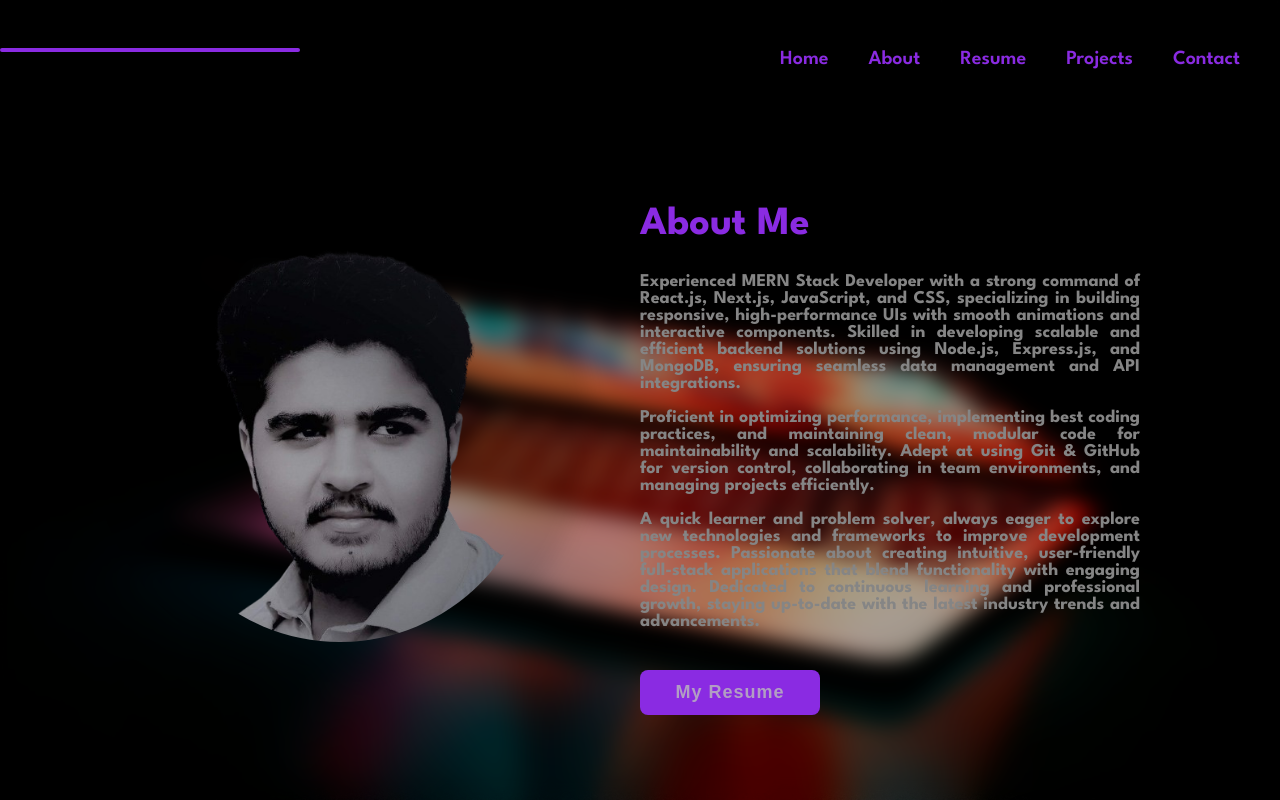
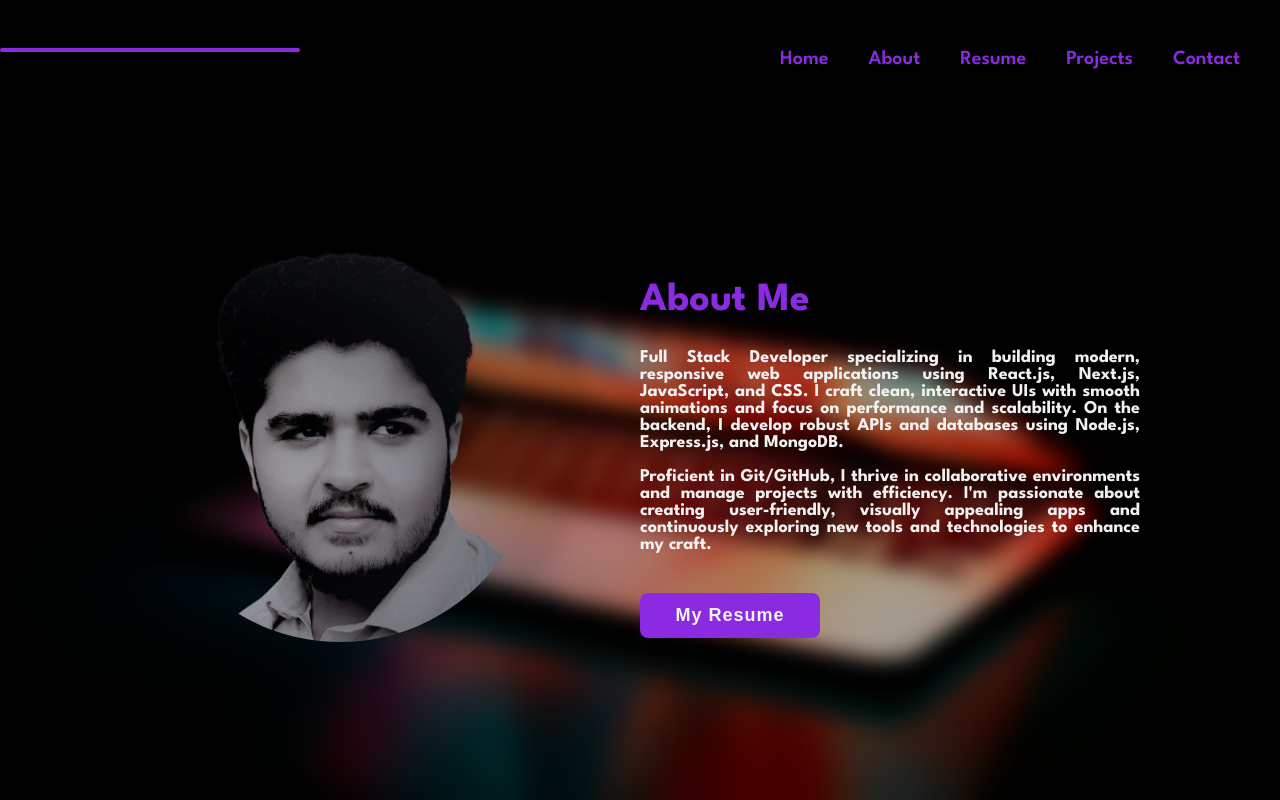
Before and after one commit to HilalAyaz/HilalAyaz-Portfolio, a React (Create React App) app: page /about in a window 1280 px wide. Shown: the top 800 px of the page. Built offline with nearby package versions, Linux system fonts and the light colour scheme.

Commit message:
Updated CV and SEO

```diff
--- a/public/index.html
+++ b/public/index.html
@@ -2,21 +2,33 @@
 <html lang="en">
   <head>
     <meta charset="utf-8" />
-    <link rel="shortcut icon" href="favicon.ico" type="image/x-icon">
+    <link rel="shortcut icon" href="favicon.ico" type="image/x-icon" />
     <meta name="viewport" content="width=device-width, initial-scale=1" />
     <meta name="theme-color" content="#000000" />
 
+    <meta
+      name="keywords"
+      content="Hilal Ayaz, MERN Stack Developer, Full Stack Developer, React.js Expert, Next.js Developer, JavaScript Developer, Node.js Backend, Express.js API, MongoDB, Frontend Development, Web Animations, Freelance Developer, Tailwind CSS, Portfolio Developer, GSAP, Framer Motion"
+    />
 
-    <meta name="keywords" content="MERN Stack Developer, Full Stack Web Developer, React.js Developer, Next.js Developer, JavaScript Developer, Node.js Developer, Express.js Developer, MongoDB Developer, Web Developer, Frontend Developer, Backend Developer, Hire a Web Developer, Freelance Developer Available, HTML5, CSS, Tailwind CSS, Bootstrap, Mongoose, Redux" />
+    <title>
+      Hilal Ayaz | Full Stack MERN Developer | React & Next.js Expert
+    </title>
 
-    <title>Hilal Ayaz | MERN Stack Developer | React.js Expert | Next.js Expert</title>
+    <meta name="description" content="Hilal Ayaz is a Full Stack MERN Developer specializing in React.js, Next.js, and modern web technologies. Crafting responsive, high-performance websites with clean design, smooth animations, and scalable backend solutions. Available for freelance and remote projects." />
 
-    <meta name="description" content="Looking for a MERN Stack Developer? Specializing in React.js, Next.js, and Node.js, I build high-performance web applications. Let's create something amazing!" />
 
     <link rel="manifest" href="%PUBLIC_URL%/manifest.json" />
 
-    <meta property="og:title" content="Hire Hilal Ayaz | MERN Stack Developer & React.js Expert" />
-    <meta property="og:description" content="Full Stack Developer skilled in React.js, Next.js, and Node.js. Available for freelance & full-time work. Check out my projects!" />
+    <meta
+      property="og:title"
+      content="Hire Hilal Ayaz | MERN Stack Developer & React.js Expert"
+    />
+    <meta
+      property="og:description"
+      content="Full Stack Developer skilled in React.js, Next.js, and Node.js. Available for freelance & full-time work. Check out my projects!"
+    />
+
     <meta property="og:url" content="https://hilalayaz-webdev.netlify.app" />
     <meta property="og:type" content="website" />
 
@@ -38,7 +50,6 @@
         "description": "MERN Stack Developer skilled in React.js, Node.js, and full-stack development. Open to freelance and full-time opportunities."
       }
     </script>
-
   </head>
   <body>
     <noscript>You need to enable JavaScript to run this app.</noscript>
--- a/src/assets/resume.json
+++ b/src/assets/resume.json
@@ -1,6 +1,6 @@
 {
   "name": "HILAL AYAZ",
-  "title": "MERN Stack Developer",
+  "title": "Full Stack Developer",
   "aboutMe": "I am also a dog lover 🐶, art lover 🎨, travel addict ✈️, and motorcycle enthusiast 🏍️",
   "contact": {
     "email": "hilaalbusiness@outlook.com",
--- a/src/components/About.js
+++ b/src/components/About.js
@@ -24,26 +24,18 @@ const About = () => {
       >
         <h3>About Me</h3>
         <h5>
-          Experienced MERN Stack Developer with a strong command of React.js,
-          Next.js, JavaScript, and CSS, specializing in building responsive,
-          high-performance UIs with smooth animations and interactive
-          components. Skilled in developing scalable and efficient backend
-          solutions using Node.js, Express.js, and MongoDB, ensuring seamless
-          data management and API integrations.
-          <br/>
-          <br />
-          Proficient in optimizing performance, implementing best coding
-          practices, and maintaining clean, modular code for maintainability and
-          scalability. Adept at using Git & GitHub for version control,
-          collaborating in team environments, and managing projects efficiently.{' '}
+          Full Stack Developer specializing in building modern, responsive web
+          applications using React.js, Next.js, JavaScript, and CSS. I craft
+          clean, interactive UIs with smooth animations and focus on performance
+          and scalability. On the backend, I develop robust APIs and databases
+          using Node.js, Express.js, and MongoDB.
           <br />
           <br />
-          A quick learner and problem solver, always eager to explore new
-          technologies and frameworks to improve development processes.
-          Passionate about creating intuitive, user-friendly full-stack
-          applications that blend functionality with engaging design. Dedicated
-          to continuous learning and professional growth, staying up-to-date
-          with the latest industry trends and advancements. <br />
+          Proficient in Git/GitHub, I thrive in collaborative environments and
+          manage projects with efficiency. I'm passionate about creating
+          user-friendly, visually appealing apps and continuously exploring new
+          tools and technologies to enhance my craft.
+          <br />
         </h5>
         <Link to='/resume'>
           <motion.button
--- a/src/components/Home.js
+++ b/src/components/Home.js
@@ -11,7 +11,7 @@ import {
 
 import '../styles/Home.css'
 import { Link } from 'react-router-dom'
-import CV from '../assets/Hilal Ayaz- MERN Stack Developer.pdf'
+import CV from '../assets/Hilal Ayaz- Full Stack Developer.pdf'
 import resumeData from '../assets/resume.json'
 import TechStack from './tech-stack.js'
 
@@ -21,7 +21,7 @@ const Home = () => {
   const handleDownload = () => {
     const link = document.createElement('a')
     link.href = CV
-    link.download = 'Hilal Ayaz- MERN Stack Developer.pdf'
+    link.download = 'Hilal Ayaz- Full Stack Developer.pdf'
     document.body.appendChild(link)
     link.click()
     document.body.removeChild(link)
--- a/src/styles/About.css
+++ b/src/styles/About.css
@@ -50,7 +50,7 @@ h5 {
     text-align: justify;
     margin: 0;
     font-size: 18px;
-    color: rgb(133, 133, 133);
+    color: rgb(241, 241, 241);
 }
 
 button {
@@ -60,7 +60,7 @@ button {
     background-color: blueviolet;
     padding: 12px 10px;
     border: none;
-    color: rgba(187, 187, 187, 0.8);
+    color: rgb(243, 243, 243);
     font-size: 18px;
     letter-spacing: 1px;
     border-radius: 8px;
```
Also changed, not shown: 2 other files (tests, documents, lock files or other folders). Lines whose indentation alone changed are shown as unchanged.
